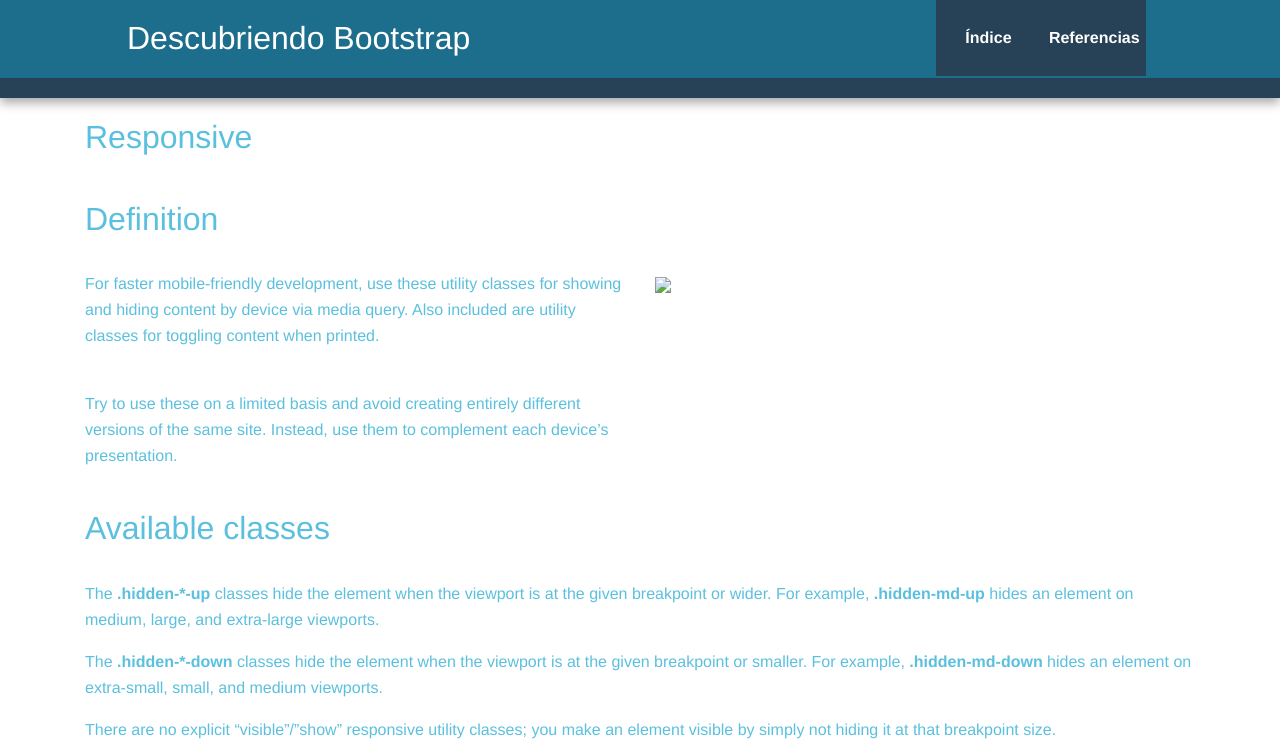
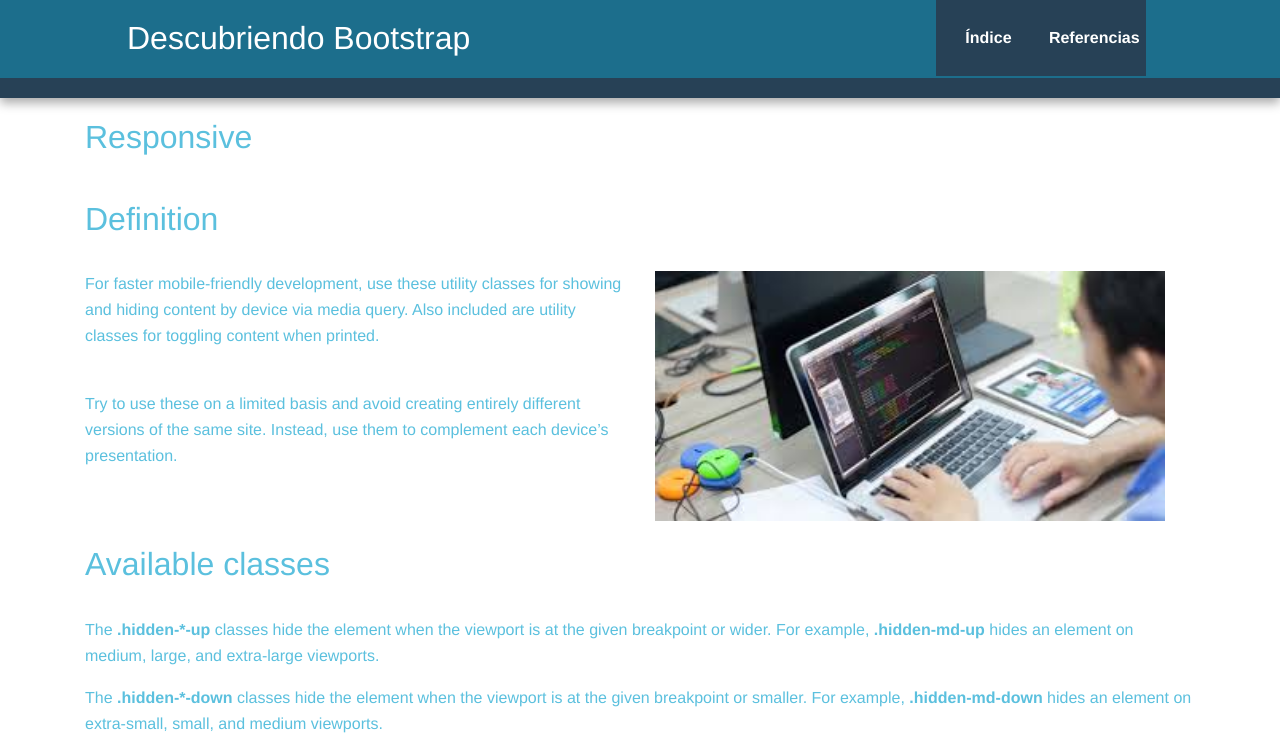
Before and after one commit to antoniocanteroestech/proyecto-bootstrap, a plain HTML site: page responsive.html in a window 1280 px wide. Shown: the top 750 px of the page. Drawn offline with nearby package versions, Linux system fonts and the light colour scheme; a script that the page names is missing.

Commit message:
Añadiendo imagenes

```diff
--- a/responsive.html
+++ b/responsive.html
@@ -89,7 +89,7 @@
                         </div>
 
                         <div class="col-6">
-                            <img src="img/ejemplo.jpg" height="250px">
+                            <img src="img/informatico.jpg" height="250px">
                         </div>
 
                         <br>
```
Also changed, not shown: img/informatico.jpg (added).
